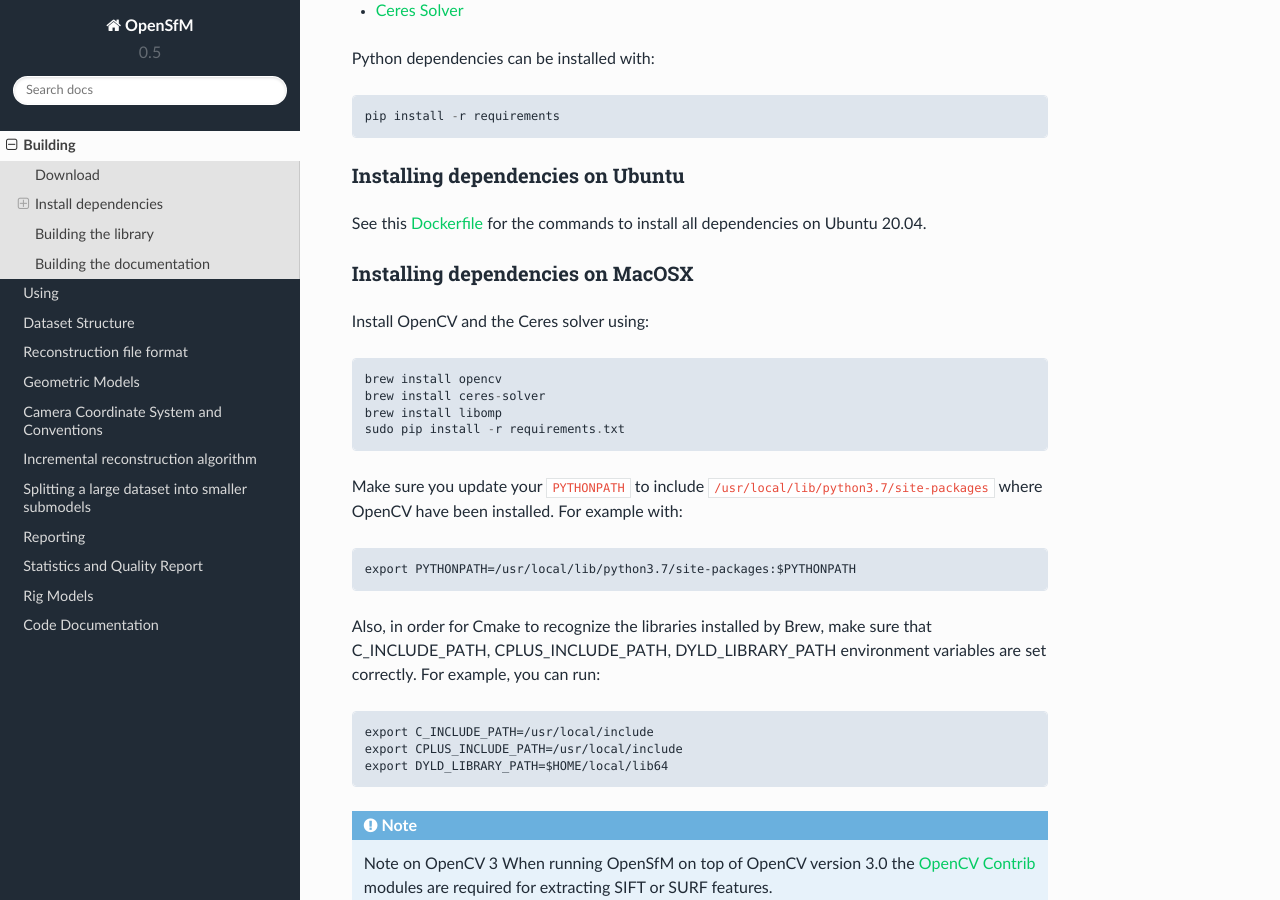
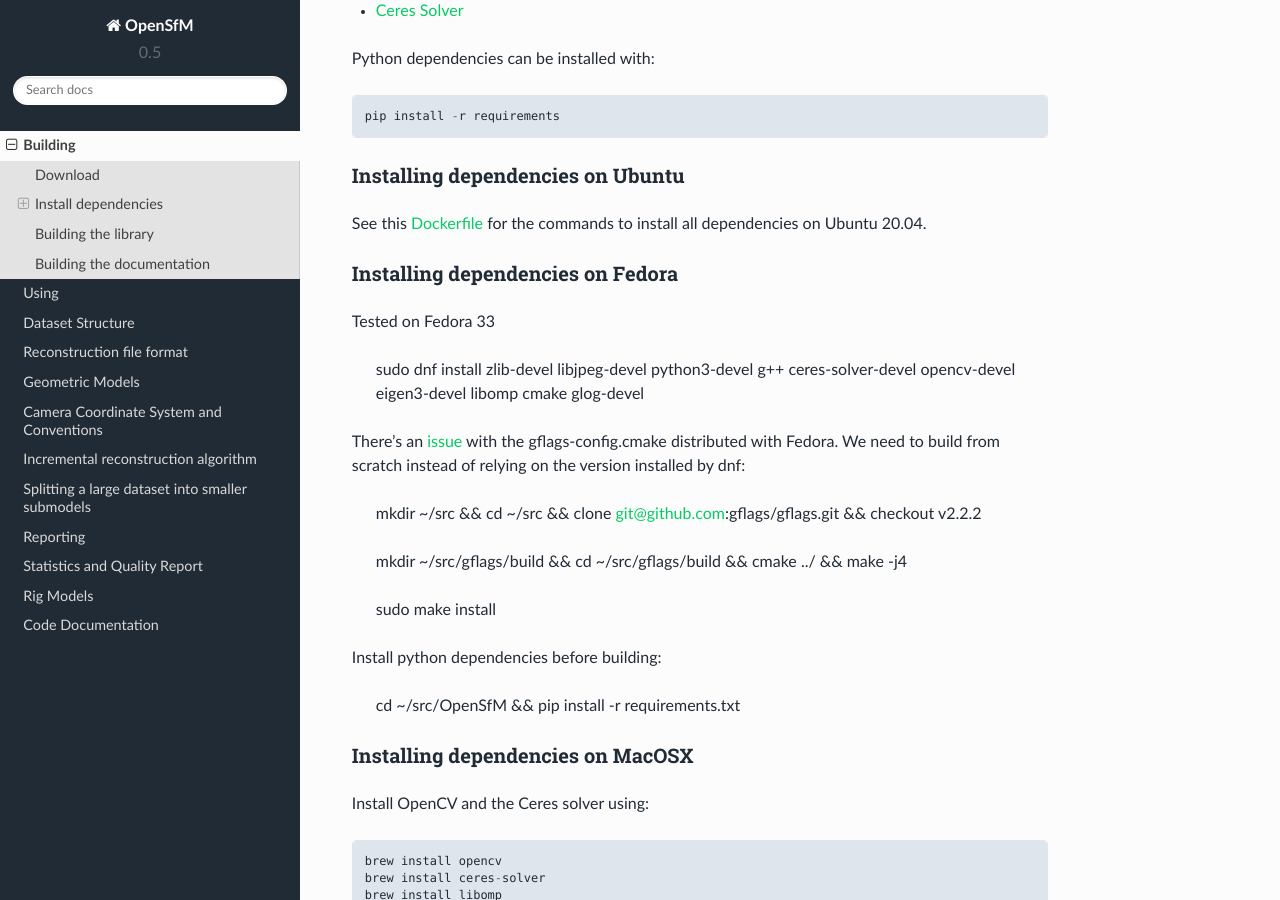
Before and after one commit to mapillary/OpenSfM, a Sphinx documentation site: the page built from doc/source/building.rst, in a window 1280 px wide and 900 px high, scrolled down 639 px. Built offline with Sphinx 7.4.7 and the Read the Docs theme 2.0.0, drawn with Linux system fonts in a browser that asks for light colours.

Commit message:
Add instructions to install on Fedora (#705)
Summary: Pull Request resolved: https://github.com/mapillary/OpenSfM/pull/705

Reviewed By: fabianschenk

Differential Revision: D26400076

Pulled By: mlopezantequera

fbshipit-source-id: 670d893875f7e020f4b28adb328ef3fd6a55b703

```diff
--- a/doc/source/building.rst
+++ b/doc/source/building.rst
@@ -35,6 +35,24 @@
 
 See this `Dockerfile <https://github.com/mapillary/OpenSfM/blob/master/Dockerfile>`_ for the commands to install all dependencies on Ubuntu 20.04.
 
+Installing dependencies on Fedora
+~~~~~~~~~~~~~~~~~~~~~~~~~~~~~~~~~
+
+Tested on Fedora 33
+
+    sudo dnf install zlib-devel libjpeg-devel python3-devel g++ ceres-solver-devel opencv-devel eigen3-devel libomp cmake glog-devel
+
+There's an `issue <https://github.com/ceres-solver/ceres-solver/issues/491>`_ with the gflags-config.cmake distributed with Fedora. We need to build from scratch instead of relying on the version installed by dnf:
+
+    mkdir ~/src && cd ~/src && clone git@github.com:gflags/gflags.git && checkout v2.2.2
+
+    mkdir ~/src/gflags/build && cd ~/src/gflags/build && cmake ../ && make -j4
+
+    sudo make install
+
+Install python dependencies before building:
+
+    cd ~/src/OpenSfM && pip install -r requirements.txt
 
 Installing dependencies on MacOSX
 ~~~~~~~~~~~~~~~~~~~~~~~~~~~~~~~~~
```
